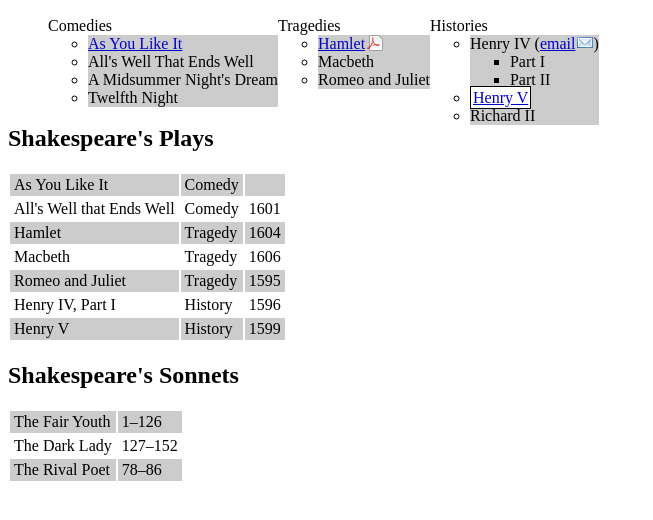
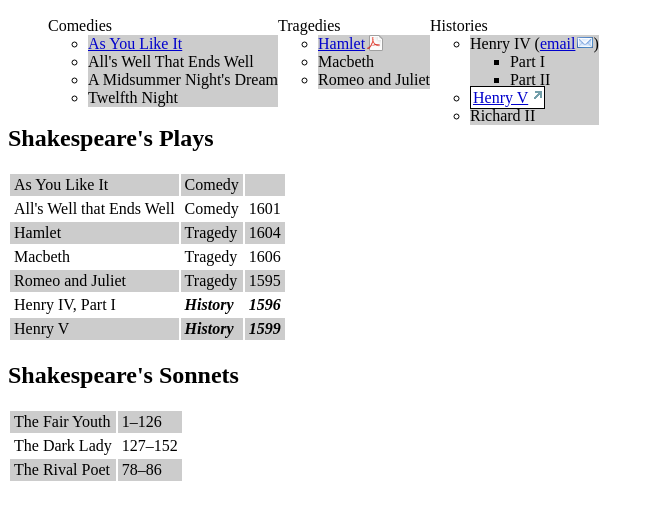
Before and after one commit to SmellCat/Learning-Jquery, a plain HTML site: page Chapter_2/index.html in a window 1280 px wide. Shown: the part 50-570 px from the top of the page, without its empty margins (0-653 px from the left). Drawn offline with Linux system fonts and the light colour scheme.

Commit message:
第二章完成

```diff
--- a/Chapter_2/02.css
+++ b/Chapter_2/02.css
@@ -41,3 +41,13 @@ th, td {
     text-align: left;
     padding: 2px 4px;
 }
+
+.highlight {
+    font-weight: bold;
+    font-style: italic;
+}
+
+a.external {
+    background: #fff url(images/external.png) no-repeat 100% 2px;
+    padding-right: 16px
+}
--- a/Chapter_2/complete.js
+++ b/Chapter_2/complete.js
@@ -16,5 +16,32 @@ $(document).ready(function() {
 
 $(document).ready(function() {
     // $('tr:even').addClass('alt'); // eq()、:odd、:even选择符都使用JavaScript内置从0开始编号
-    $('tr:nth-child(odd)').addClass('alt');
+    $('tr:nth-child(odd)').addClass('alt'); // :nth-child()是JQuery中唯一从1开始计数的选择符。
+    // $('tr').filter(':even').addClass('alt');
+    // $('td:contains(Henry)').addClass('highlight');
+    // $('td:contains(Henry)').next().addClass('highlight');
+    // $('td:contains(Henry)').nextAll().addClass('highlight');
+    // $('td:contains(History)').prev().addClass('highlight');
+    // $('td:contains(History)').prevAll().addClass('highlight');
+    // $('td:contains(Henry)').siblings().addClass('highlight');
+    // $('td:contains(History)').siblings().addClass('highlight');
+    // $('td:contains(Henry)').nextAll().addBack().addClass('highlight');
+    // $('td:contains(Henry)').parent().children().addClass('highlight');
 });
+
+$(document).ready(function () {
+    $('a').filter(function() {
+        return this.hostname && this.hostname != location.hostname;
+    }).addClass('external');
+});
+
+$(document).ready(function() {
+    // 连缀
+   $('td:contains(Henry)') // 取得包含Henry的所有单元格
+       . parent() // 取得它的父元素
+       .find('td:eq(1)') // 在父元素中查找第2个单元格
+       .addClass('highlight') // 为该单元格添加highlight类
+       .end()  // 恢复到包含Henry的单元格的父元素
+       .find('td:eq(2)') // 在父元素中查找第3个单元格
+       .addClass('highlight') // 为该单元格添加highlight类
+});
```
